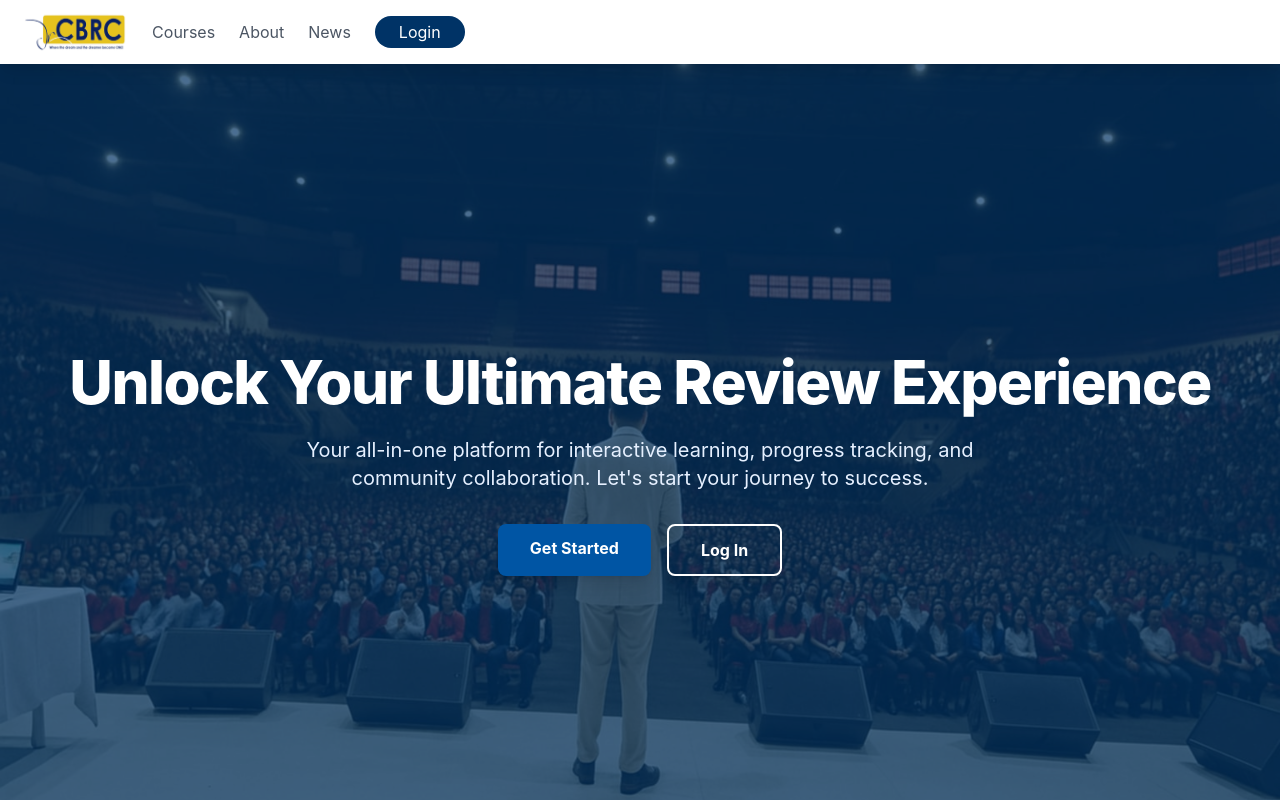
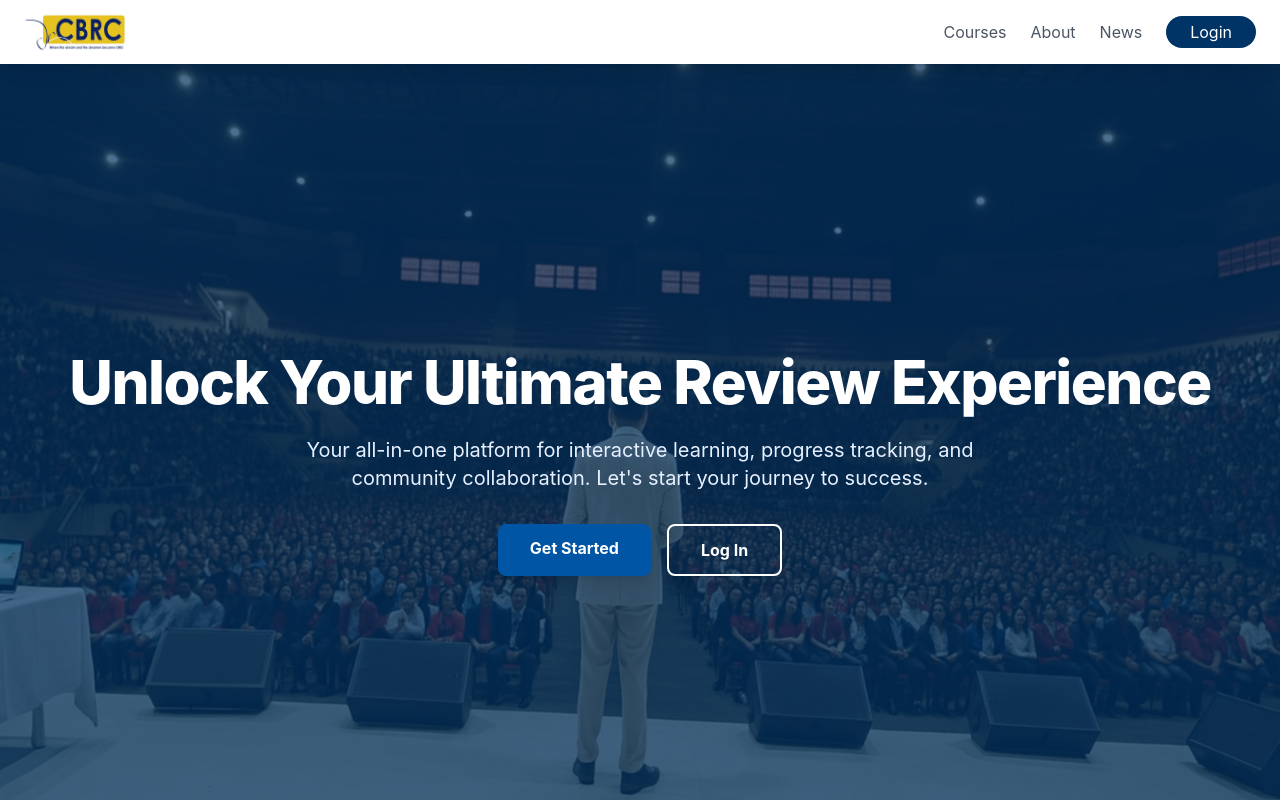
Before and after one commit to Mao07077/Final-CBRC, a React (Vite) app: page / in a window 1280 px wide. Shown: the top 800 px of the page. Built offline with nearby package versions, Linux system fonts and the light colour scheme; no server answers; what @react-pdf/renderer would draw is missing.

Commit message:
Update Navbar.jsx

```diff
--- a/src/components/layout/Navbar.jsx
+++ b/src/components/layout/Navbar.jsx
@@ -43,23 +43,23 @@ const Navbar = () => {
   return (
     <nav className="bg-white shadow-lg sticky top-0 z-50">
       <div className="px-6 py-3">
-        <div className="flex items-center">
-          <div className="flex-shrink-0 mr-6">
+        <div className="flex items-center justify-between">
+          <div className="flex-shrink-0">
             <RouterLink to="/" className="flex items-center">
-              <img src="/cbrc_logo.png" alt="CBRCS Logo" className="h-10 w-auto max-w-[160px] object-contain" />
+              <img src="/cbrc_logo.png" alt="CBRCS Login" className="h-10 w-auto max-w-[160px] object-contain" />
             </RouterLink>
           </div>
 
           {!isAuthenticated && (
             <>
               {/* Desktop Menu */}
-              <div className="hidden md:flex items-center space-x-6 flex-grow">
+              <div className="hidden md:flex items-center space-x-6">
                 {renderNavLinks()}
                 <RouterLink to="/login" className="py-1 px-6 bg-primary-dark text-white rounded-full hover:bg-accent-medium transition duration-300">Login</RouterLink>
               </div>
 
               {/* Mobile Menu Button */}
-              <div className="md:hidden ml-auto">
+              <div className="md:hidden">
                 <button onClick={() => setIsMenuOpen(!isMenuOpen)} className="text-gray-600 focus:outline-none">
                   <svg className="h-6 w-6" fill="none" viewBox="0 0 24 24" stroke="currentColor">
                     <path strokeLinecap="round" strokeLinejoin="round" strokeWidth="2" d={isMenuOpen ? "M6 18L18 6M6 6l12 12" : "M4 6h16M4 12h16m-7 6h7"} />
```
